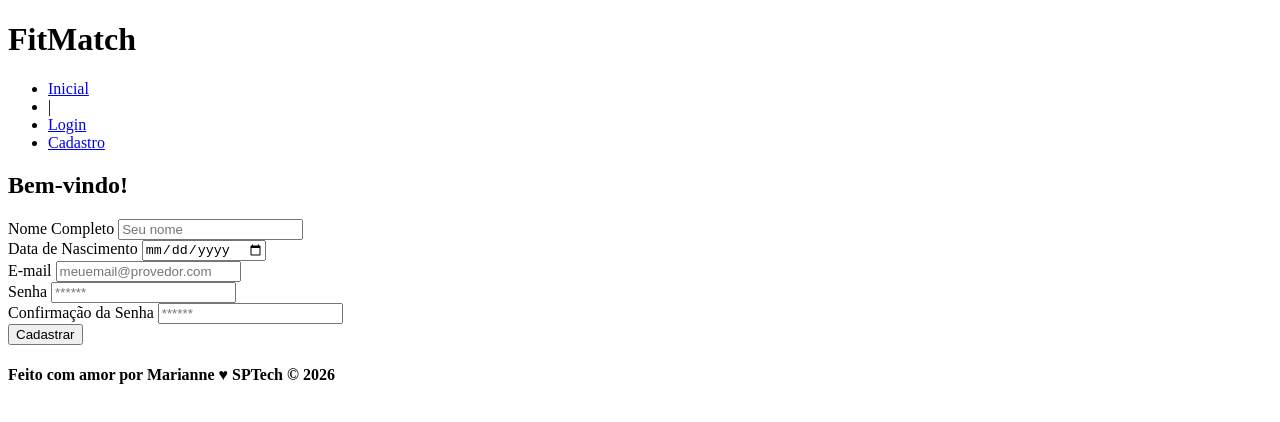
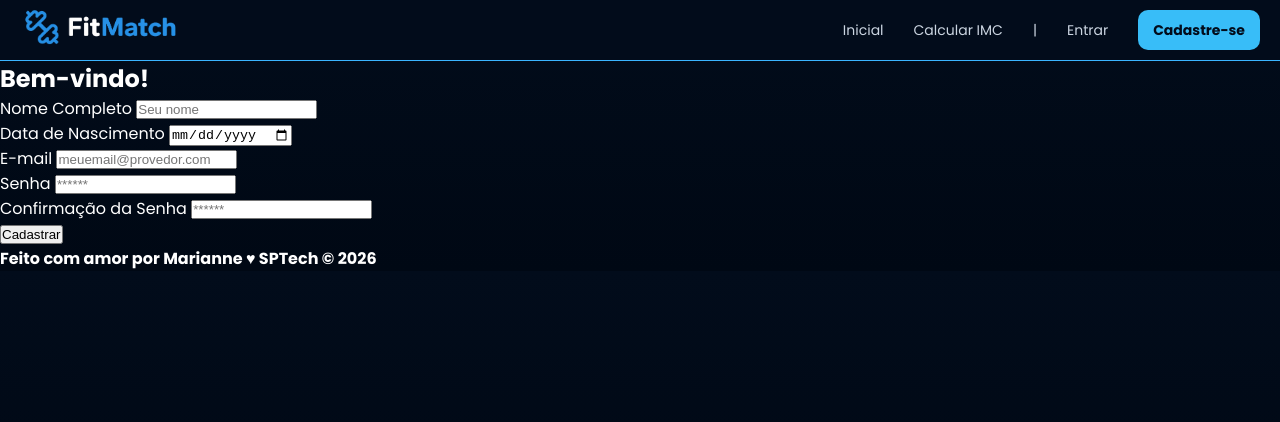
Before and after one commit to marianneoliveirxr/projeto-individual, a website: page public/cadastro.html in a window 1280 px wide. Drawn offline with Linux system fonts and the light colour scheme; a web font is replaced by a local one.

Commit message:
Add: navbar em todas as páginas

```diff
--- a/public/cadastro.html
+++ b/public/cadastro.html
@@ -16,18 +16,23 @@
 <body>
   <!--header inicio-->
   <div class="header">
-    <div class="container">
-      <h1 class="titulo">FitMatch</h1>
-      <ul class="navbar">
+      <div class="navbar">
+        <div class="logosite">
+          <img src="assets/imgs/fitmatch.png" alt="Fit Match" />
+        </div>
+        <ul class="links-navbar">
+          <li class="agora">
+            <a href="#">Inicial</a>
+          </li>
           <li>
-          <a href="index.html">Inicial</a>
+            <a href="#imc">Calcular IMC</a>
           </li>
           <li>|</li>
           <li>
-          <a href="login.html">Login</a>
+            <a href="login.html">Entrar</a>
           </li>
-        <li class="agora">
-          <a href="#">Cadastro</a>
+          <li>
+            <a href="cadastro.html" class="botao-cadastro">Cadastre-se</a>
           </li>
         </ul>
       </div>
--- a/public/css/cadastro.css
+++ b/public/css/cadastro.css
@@ -0,0 +1,60 @@
+@import url('https://fonts.googleapis.com/css2?family=Inter:ital,opsz,wght@0,14..32,100..900;1,14..32,100..900&family=Playfair+Display:ital,wght@0,400..900;1,400..900&family=Poppins:ital,wght@0,100;0,200;0,300;0,400;0,500;0,600;0,700;0,800;0,900;1,100;1,200;1,300;1,400;1,500;1,600;1,700;1,800;1,900&display=swap');
+
+* {
+    margin: 0;
+    padding: 0;
+    box-sizing: border-box;
+}
+
+body {
+    font-family: 'Poppins', sans-serif;
+    background: linear-gradient(180deg, #020c1b, #000814);
+    color: #fff;
+}
+
+.header{
+    background-color: #020C1B;
+}
+
+.navbar{
+    display: flex;
+    align-items: center;
+    justify-content: space-between;
+    border-bottom: 1px solid #3BB4FF;
+}
+
+.logosite{
+    margin-left: 20px;
+}
+.logosite img{
+    width: 160px;
+}
+
+.links-navbar{
+    list-style: none;
+    display: flex;
+    flex-direction: row;
+    align-items: center;
+    gap: 30px;
+    margin-right: 20px;
+}
+
+.links-navbar a{
+    text-decoration: none;
+    color: #cbd5e1;
+    font-size: 14px;
+}
+
+li{
+    color: #cbd5e1;
+    font-size: 14px;
+}
+
+.links-navbar .botao-cadastro {
+    background-color: #38bdf8;
+    color: #020C1B;
+    padding: 10px 15px;
+    border-radius: 10px;
+    cursor: pointer;
+    font-weight: bold;
+}
--- a/public/css/login.css
+++ b/public/css/login.css
@@ -0,0 +1,60 @@
+@import url('https://fonts.googleapis.com/css2?family=Inter:ital,opsz,wght@0,14..32,100..900;1,14..32,100..900&family=Playfair+Display:ital,wght@0,400..900;1,400..900&family=Poppins:ital,wght@0,100;0,200;0,300;0,400;0,500;0,600;0,700;0,800;0,900;1,100;1,200;1,300;1,400;1,500;1,600;1,700;1,800;1,900&display=swap');
+
+* {
+    margin: 0;
+    padding: 0;
+    box-sizing: border-box;
+}
+
+body {
+    font-family: 'Poppins', sans-serif;
+    background: linear-gradient(180deg, #020c1b, #000814);
+    color: #fff;
+}
+
+.header{
+    background-color: #020C1B;
+}
+
+.navbar{
+    display: flex;
+    align-items: center;
+    justify-content: space-between;
+    border-bottom: 1px solid #3BB4FF;
+}
+
+.logosite{
+    margin-left: 20px;
+}
+.logosite img{
+    width: 160px;
+}
+
+.links-navbar{
+    list-style: none;
+    display: flex;
+    flex-direction: row;
+    align-items: center;
+    gap: 30px;
+    margin-right: 20px;
+}
+
+.links-navbar a{
+    text-decoration: none;
+    color: #cbd5e1;
+    font-size: 14px;
+}
+
+li{
+    color: #cbd5e1;
+    font-size: 14px;
+}
+
+.links-navbar .botao-cadastro {
+    background-color: #38bdf8;
+    color: #020C1B;
+    padding: 10px 15px;
+    border-radius: 10px;
+    cursor: pointer;
+    font-weight: bold;
+}
```
Also changed, not shown: public/login.html (+12 -7 lines). Lines whose indentation alone changed are shown as unchanged.
